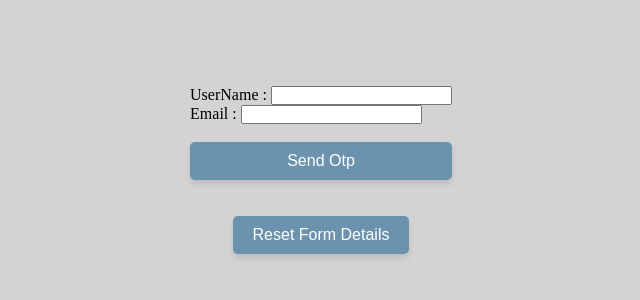
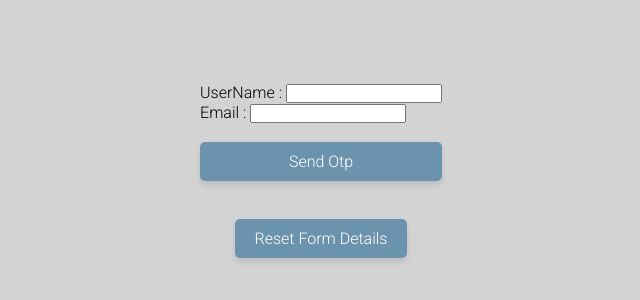
Before and after one commit to TrippyNitish/game_crm_frontend, a React (Vite) app: page /resetPassword in a window 1280 px wide. Shown: the part 230-530 px from the top of the page, without its empty margins (319-959 px from the left). Built offline with nearby package versions, Linux system fonts and the light colour scheme.

Commit message:
font roboto

```diff
--- a/index.html
+++ b/index.html
@@ -1,13 +1,19 @@
 <!doctype html>
 <html lang="en">
+
 <head>
   <meta charset="UTF-8" />
   <link rel="icon" type="image/svg+xml" href="/vite.svg" />
+  <link rel="preconnect" href="https://fonts.googleapis.com">
+  <link rel="preconnect" href="https://fonts.gstatic.com" crossorigin>
+  <link href="https://fonts.googleapis.com/css2?family=Roboto:wght@300&display=swap" rel="stylesheet">
   <meta name="viewport" content="width=device-width, initial-scale=1.0" />
   <title>Vite + React</title>
 </head>
-  <body >
-    <div id="root" style="height: 100vh;width: 100vw;background-color: lightgray;" ></div>
+
+<body>
+  <div id="root" style="height: 100vh;width: 100vw;background-color: lightgray;"></div>
   <script type="module" src="/src/main.jsx"></script>
 </body>
+
 </html>
--- a/src/App.css
+++ b/src/App.css
@@ -2,5 +2,5 @@
     margin: 0;
     padding: 0;
     box-sizing: border-box;
-
+    font-family: 'Roboto', sans-serif;
 }
```
Lines whose indentation alone changed are shown as unchanged.
